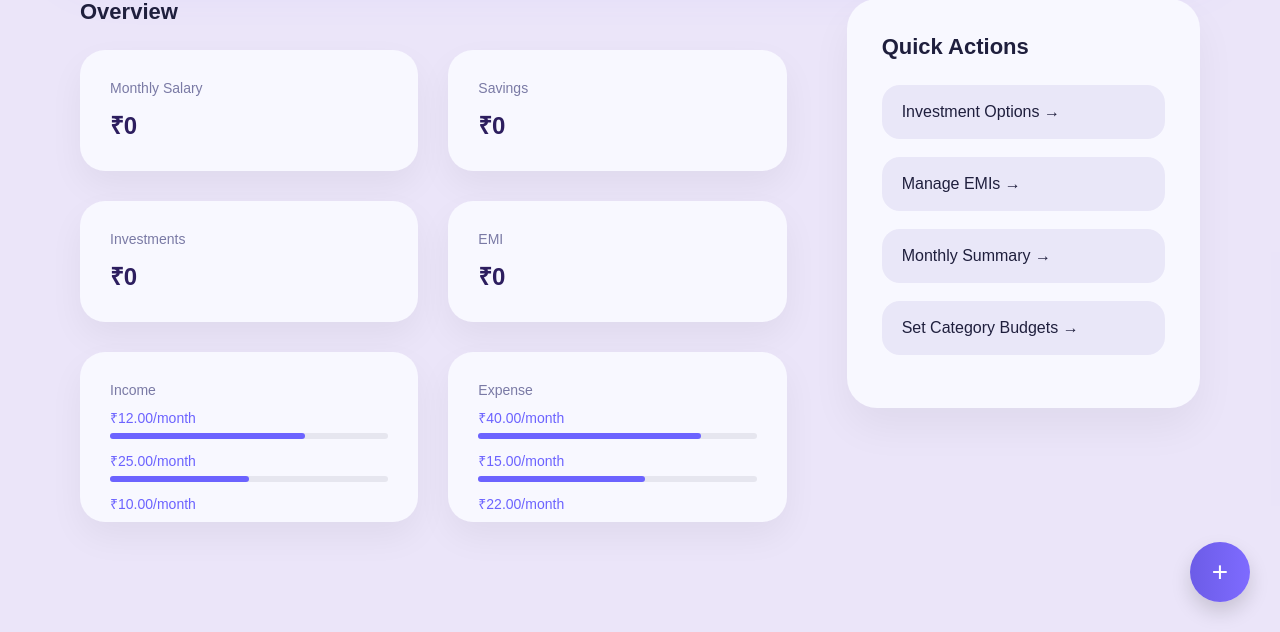
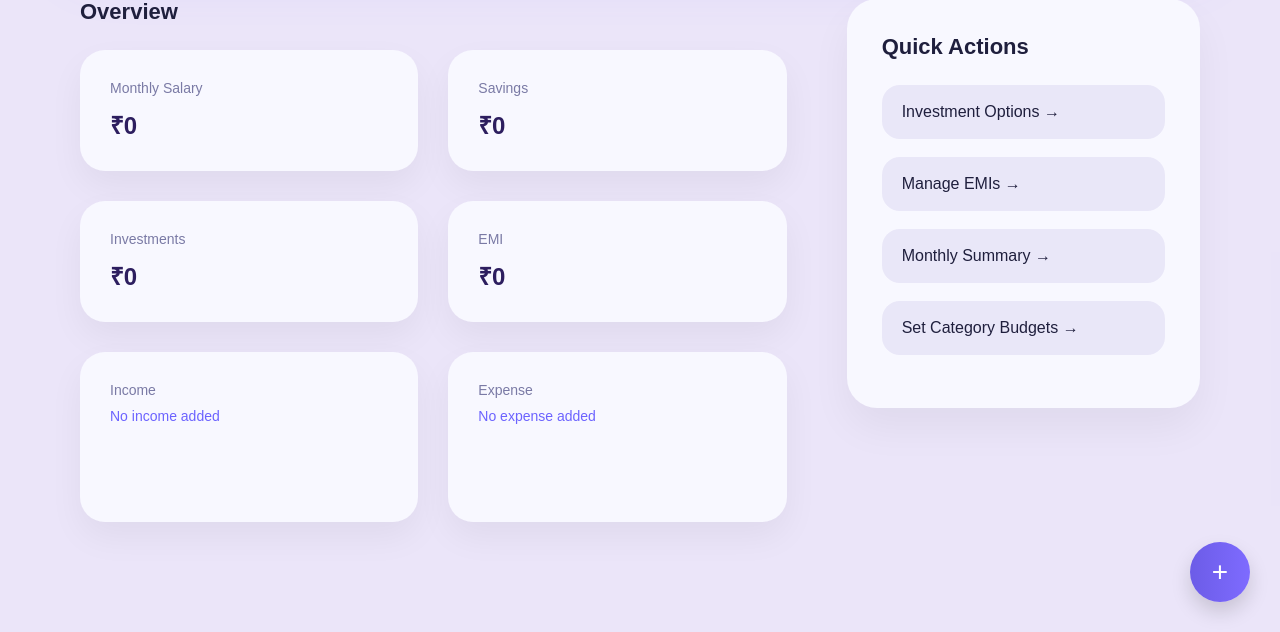
Before and after one commit to Nakiyabohari/MoneyMitra, a Django app: page /dashboard/ in a window 1280 px wide. Shown: the part 511-1143 px from the top of the page. Run offline with Django 5.2, Linux system fonts and the light colour scheme; the visitor is signed in with stand-in values (Sample User, id 1); data comes from the database, SQL or seed files in the repository; data that the repository does not hold is empty.

Commit message:
Dashboard cards

```diff
--- a/accounts/static/css/dashboard.css
+++ b/accounts/static/css/dashboard.css
@@ -156,6 +156,8 @@ body{
 .balance-card span{
     font-size:14px;
 }
+
+
 
 
 /* ================= CONTENT ROW ================= */
--- a/accounts/templates/dashboard.html
+++ b/accounts/templates/dashboard.html
@@ -78,34 +78,28 @@
                     <p>EMI</p>
                     <h4>₹{{ total_emi }}</h4>
                 </div>
+                <div class="overview-card big-card">
+                <p>Income</p>
 
+                <div class="mini-scroll">
 
-                <!-- SCROLL CARD 1 -->
-                <div class="overview-card big-card">
-    <p>Income</p>
-
-    <div class="mini-scroll">
+        {% for income in incomes %}
 
         <div class="progress-item">
-            <div class="progress-text">₹12.00/month</div>
+            <div class="progress-text">₹{{ income.amount }}</div>
+
             <div class="progress-bar">
                 <div class="progress-fill" style="width:70%"></div>
             </div>
         </div>
 
+        {% empty %}
+
         <div class="progress-item">
-            <div class="progress-text">₹25.00/month</div>
-            <div class="progress-bar">
-                <div class="progress-fill" style="width:50%"></div>
-            </div>
+            <div class="progress-text">No income added</div>
         </div>
 
-        <div class="progress-item">
-            <div class="progress-text">₹10.00/month</div>
-            <div class="progress-bar">
-                <div class="progress-fill" style="width:40%"></div>
-            </div>
-        </div>
+        {% endfor %}
 
     </div>
 </div>
@@ -116,31 +110,30 @@
 
     <div class="mini-scroll">
 
+        {% for expense in expenses %}
+
         <div class="progress-item">
-            <div class="progress-text">₹40.00/month</div>
+            <div class="progress-text">₹{{ expense.expense_amount }}</div>
+
             <div class="progress-bar">
                 <div class="progress-fill" style="width:80%"></div>
             </div>
         </div>
 
+        {% empty %}
+
         <div class="progress-item">
-            <div class="progress-text">₹15.00/month</div>
-            <div class="progress-bar">
-                <div class="progress-fill" style="width:60%"></div>
-            </div>
+            <div class="progress-text">No expense added</div>
         </div>
 
-        <div class="progress-item">
-            <div class="progress-text">₹22.00/month</div>
-            <div class="progress-bar">
-                <div class="progress-fill" style="width:35%"></div>
-            </div>
-        </div>
+        {% endfor %}
 
     </div>
 </div>
-            </div>
-        </div>
+</div>
+</div>
+
+
 
         <!-- RIGHT SIDE -->
         <div class="right-side">
--- a/accounts/views.py
+++ b/accounts/views.py
@@ -13,6 +13,7 @@ from investment.models import InvestmentPlan
 from EMI.models import EmiManager
 from budget.forms import CategoryForm
 from transactions.forms import add_expense_Form
+from budget.models import Expense
 
 
 
--- a/transactions/urls.py
+++ b/transactions/urls.py
@@ -3,7 +3,7 @@ from . import views
 
 urlpatterns = [
     path('addincome/', views.addincome, name='addincome'),
-    path('add__expense/', views.add__expense, name='add__expense'),
+    path('add_expense/', views.add_expense, name='add_expense'),
     path('expensereport/', views.expensereport, name='expensereport'),
     path('transactionhistory/', views.transaction_history, name='transaction_history'),
 ]
```
Also changed, not shown: budget/views.py (+26 -7 lines), transactions/models.py (+11 -10 lines), transactions/views.py (+62 -36 lines), transactions/migrations/0002_alter_expense_model_category_delete_category.py (added), transactions/templates/add_expense.html (indentation only).
